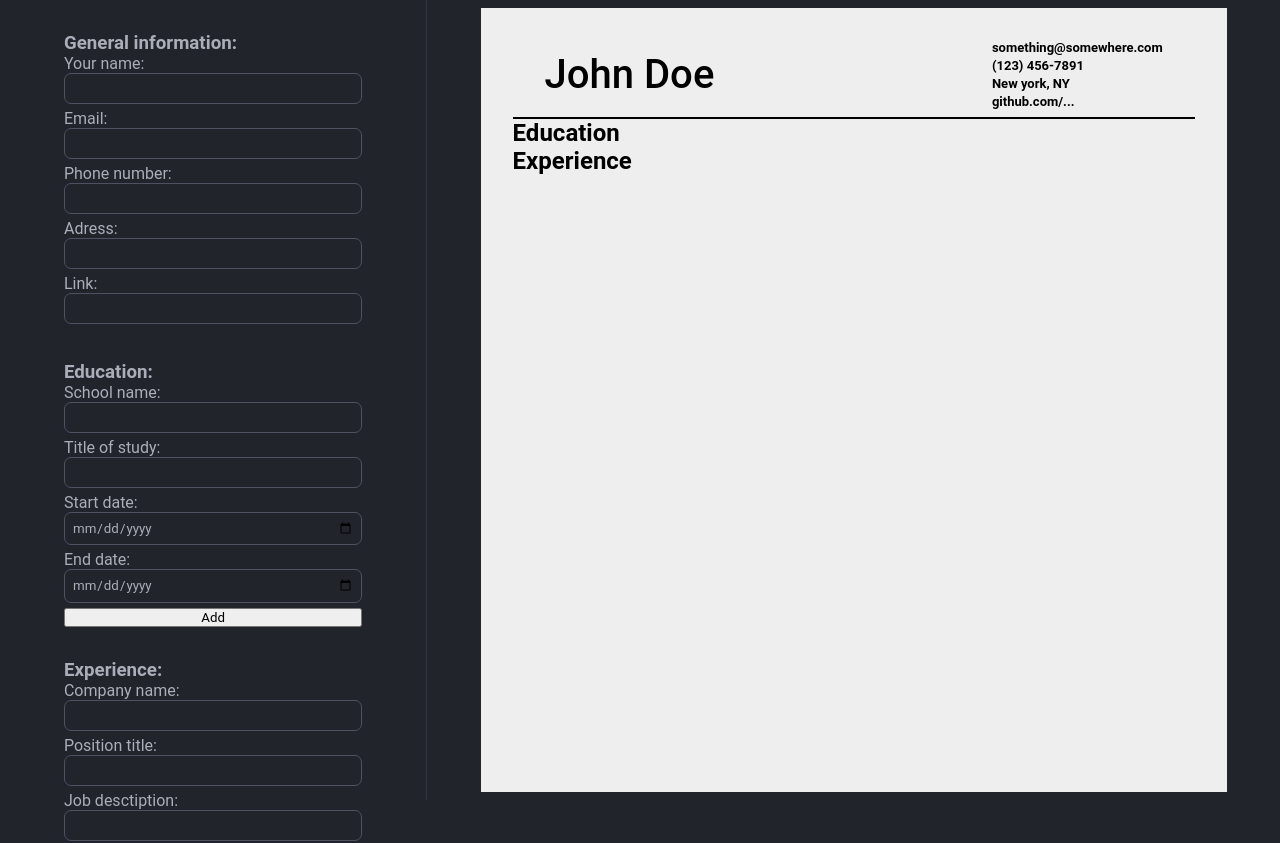
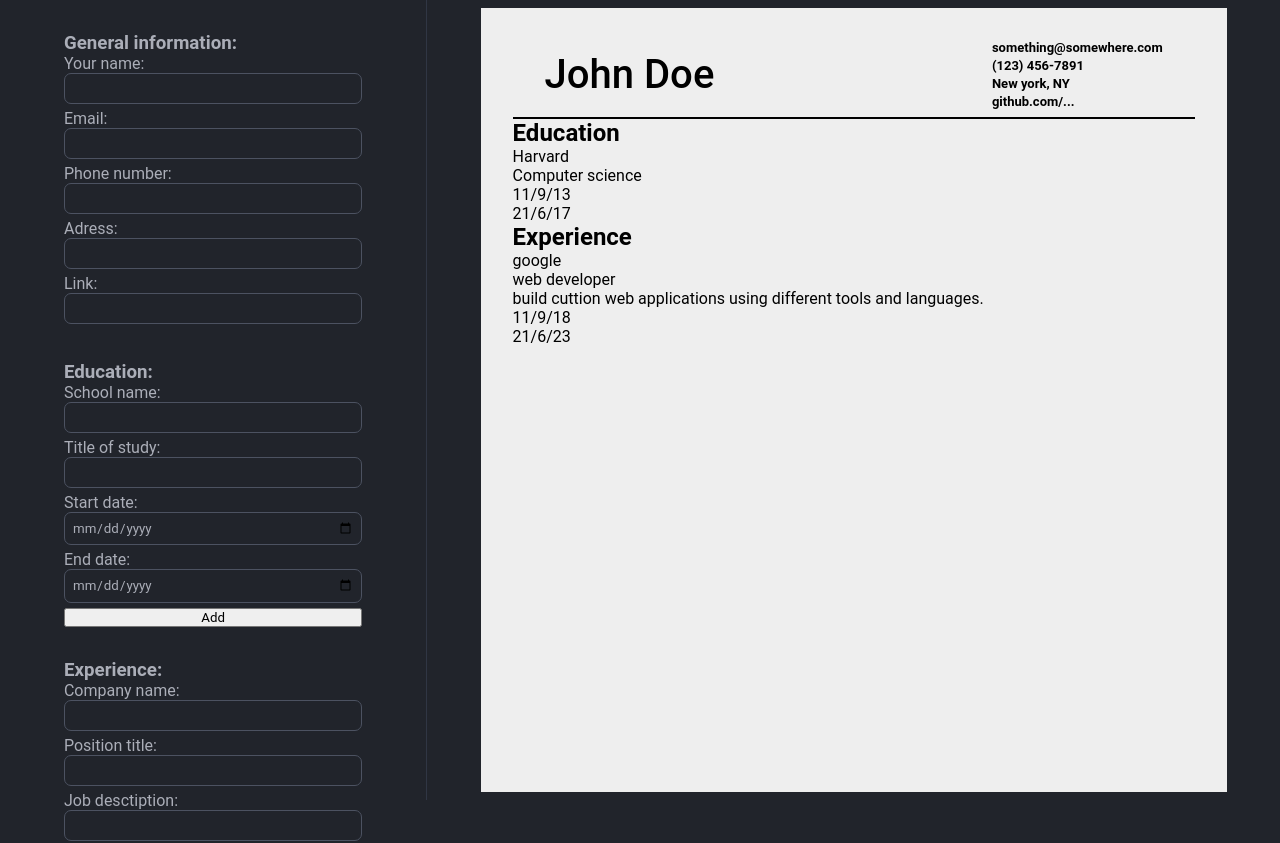
Before and after one commit to grawash/cv-application, a React (Create React App) app: page / in a window 1280 px wide. Shown: the top 843 px of the page. Built offline with nearby package versions, Linux system fonts and the light colour scheme.

Commit message:
add default text in preview

```diff
--- a/src/components/Preview.js
+++ b/src/components/Preview.js
@@ -19,6 +19,14 @@ class Preview extends Component {
                     <div className="nameBorder"></div>
                 <div className="education">
                     <h2>Education</h2>
+                        {!this.props.education.length &&
+                        <div >
+                            <p>Harvard</p>
+                            <p>Computer science</p>
+                            <p>11/9/13</p>
+                            <p>21/6/17</p>
+                        </div>
+                        }
                         {
                             this.props.education.map((val,index) => {
                                 return(
@@ -34,6 +42,15 @@ class Preview extends Component {
                 </div>
                 <div className="experience">
                     <h2>Experience</h2>
+                    {!this.props.experience.length &&
+                        <div >
+                            <p>google</p>
+                            <p>web developer</p>
+                            <p>build cuttion web applications using different tools and languages.</p>
+                            <p>11/9/18</p>
+                            <p>21/6/23</p>
+                        </div>
+                    }
                     {
                             this.props.experience.map((val,index) => {
                                 return(
```
